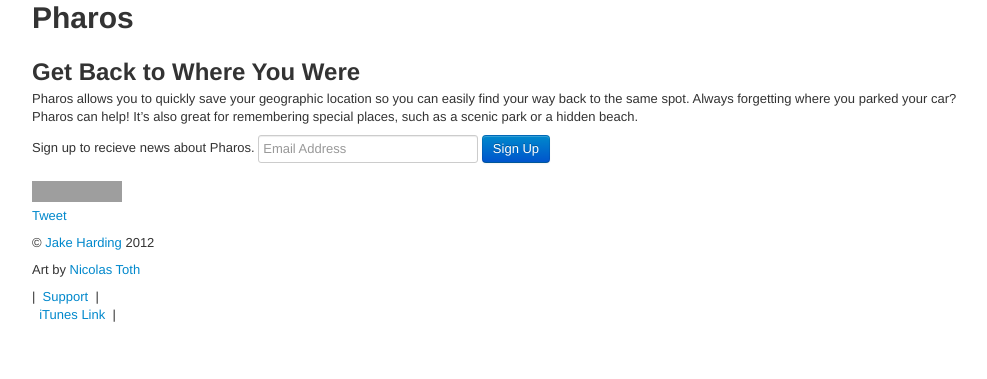
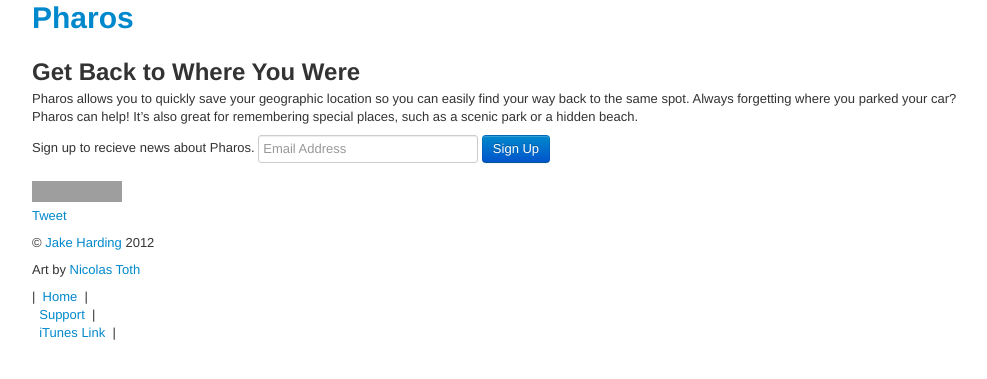
Before and after one commit to jharding/pharos, a Jekyll site: the page built from index.html, in a window 1280 px wide. Shown: the top 379 px of the page, without its empty margins (138-1125 px from the left). Built offline with Jekyll 4.4.1, drawn with Linux system fonts in a browser that asks for light colours; comment, search, counter and statistics services are not loaded; grey boxes are pictures that could not be loaded.

Commit message:
Made title a link to the home page and added home link to footer.

```diff
--- a/_layouts/default.html
+++ b/_layouts/default.html
@@ -28,7 +28,7 @@
   <body class='default-layout'>
     <div class='body-wrapper'>
       <header class='container container-header'>
-        <h1>{{ site.title }}</h1>
+        <h1><a href='/'>{{ site.title }}</a></h1>
       </header>
       <div class='container container-main {{ page.class }}'>
         <div class='content'>
@@ -42,7 +42,8 @@
       <p class='copyright'>&copy; <a href='http://thejakeharding.com'>Jake Harding</a>  2012</p>
       <p class='art-by'>Art by <a href='http://about.me/nicolastoth'>Nicolas Toth</a></p>
       <ul class='links unstyled'>
-        <li>|&nbsp;&nbsp;<a href='/support.html'>Support</a>&nbsp;&nbsp;|</li>
+        <li>|&nbsp;&nbsp;<a href='/'>Home</a>&nbsp;&nbsp;|</li>
+        <li>&nbsp;&nbsp;<a href='/support.html'>Support</a>&nbsp;&nbsp;|</li>
         <li>&nbsp;&nbsp;<a href='#'>iTunes Link</a>&nbsp;&nbsp;|</li>
       </ul>
       </footer>
```
Also changed, not shown: src/css/type.less (+7 -0 lines).
